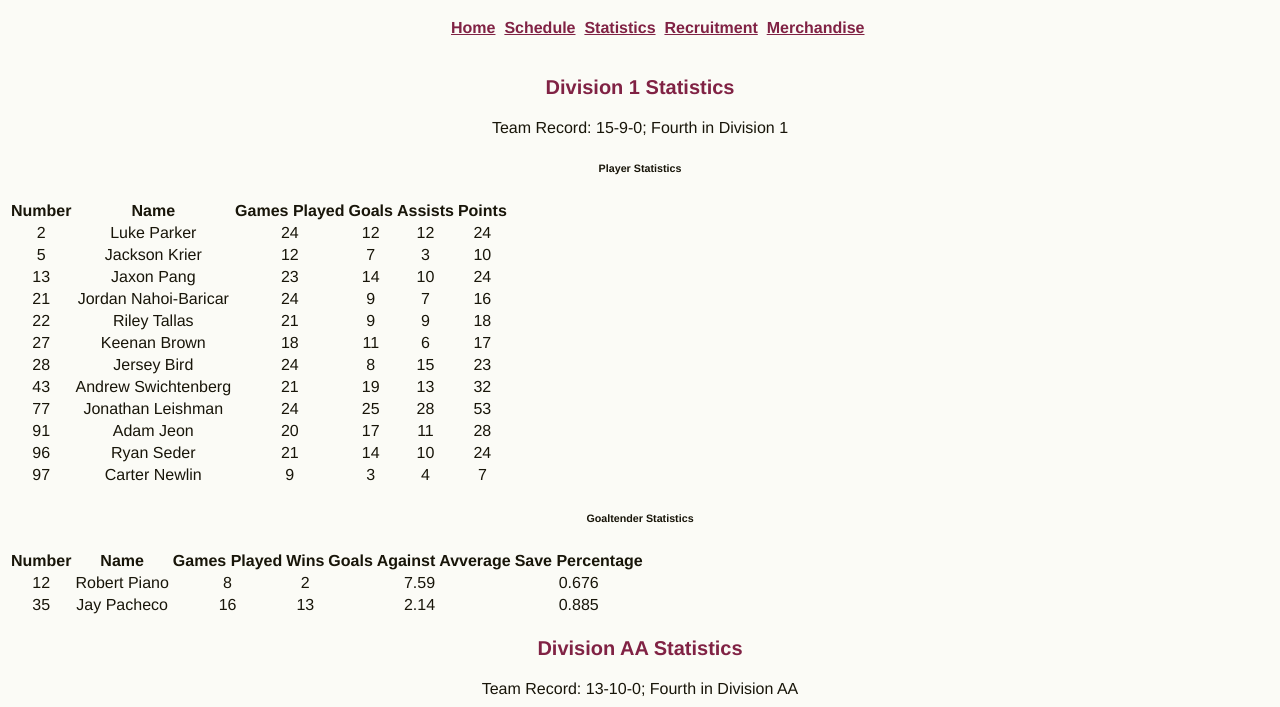
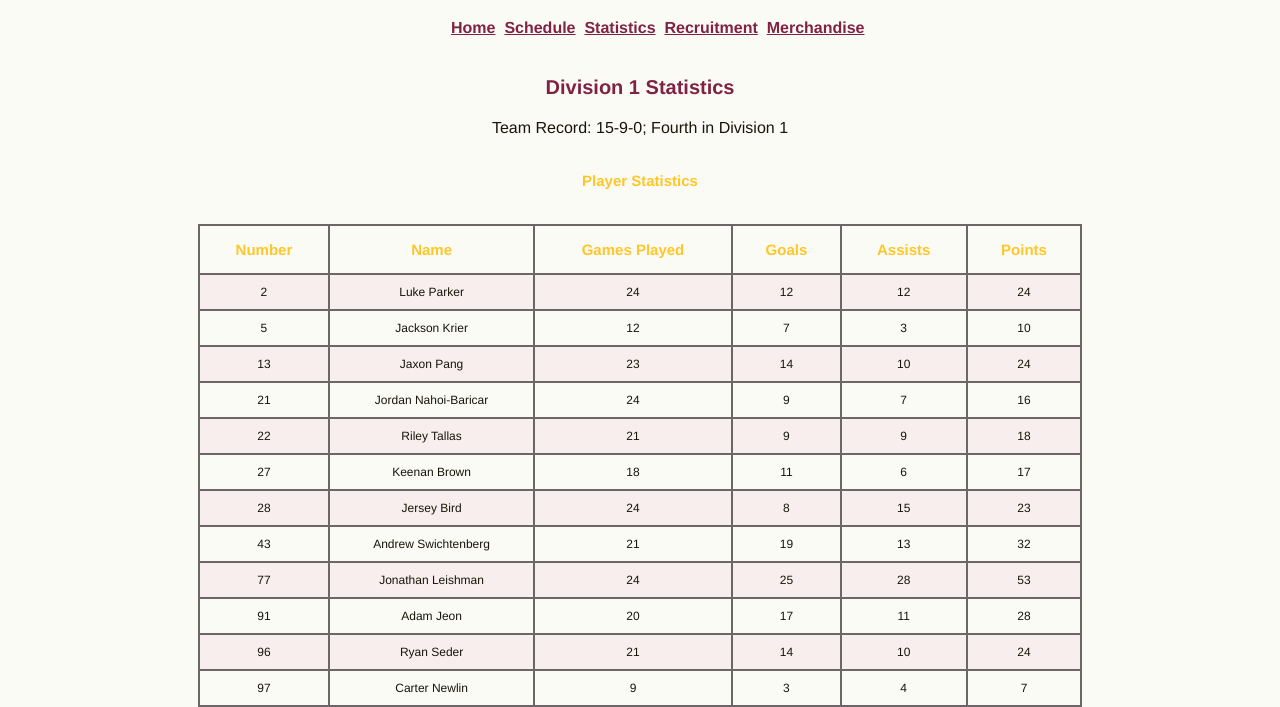
Before and after one commit to ajswicht-swichtenberg/ajswicht.github.io, a plain HTML site: page stats.html in a window 1280 px wide. Shown: the part 108-815 px from the top of the page. Drawn offline with Linux system fonts and the light colour scheme.

Commit message:
Add files via upload

```diff
--- a/roller.css
+++ b/roller.css
@@ -76,6 +76,28 @@ main a:hover {
     list-style-type: none;
     padding: 0;
 }
+table {
+    border: 2px solid #6c6669;
+    border-collapse: collapse;
+    margin-left: auto;
+    margin-right: auto;
+    width: 70%;
+}
+th {
+    padding: 15px;
+    border: 2px solid #6c6669;
+    font-size: 15px;
+    color: #FFC627;
+}
+td {
+    padding: 10px;
+    border: 2px solid #6c6669;
+    text-align: center;
+    font-size: 12px;
+}
+tr:nth-of-type(even) {
+    background-color: #f8eeee;
+}
 footer {
     background-color: #802244;
     color: #fbfbf6;
@@ -106,3 +128,7 @@ h4 {
 h5 {
     font-size: 15px;
 }
+h6 {
+    font-size: 15px;
+    color: #FFC627;
+}
```
